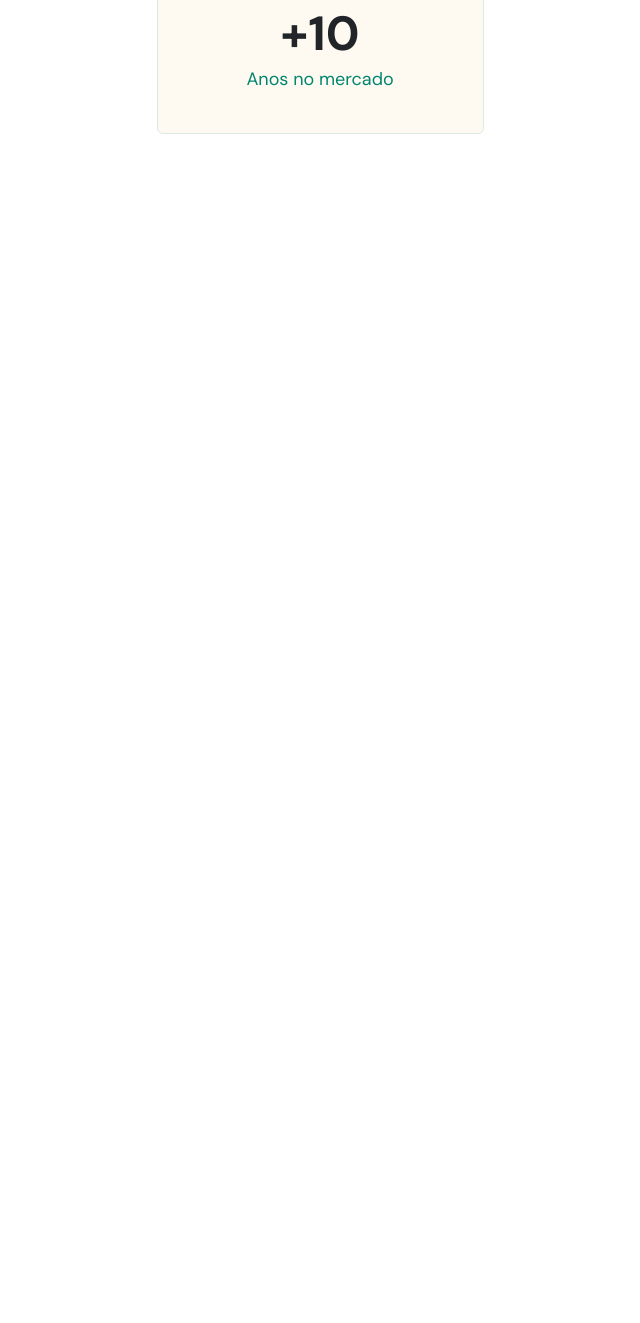
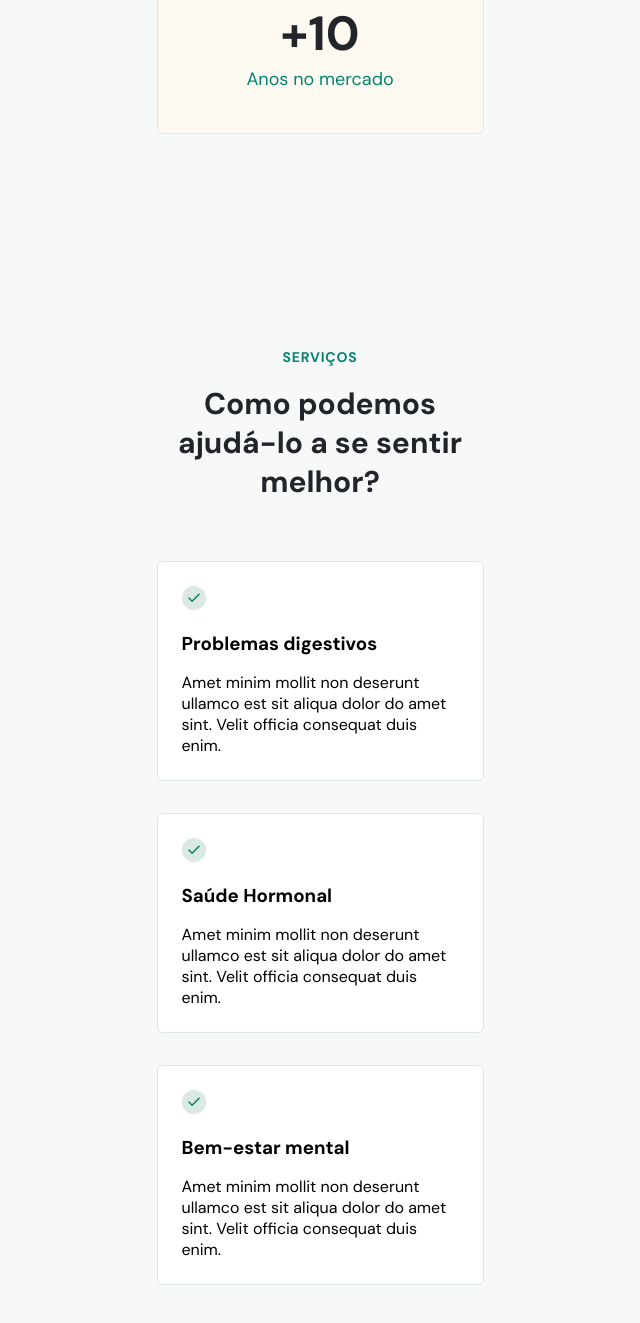
Before and after one commit to SirFaria/DoctorCare, a plain HTML site: page index.html in a window 1280 px wide. Shown: the part 1239-2562 px from the top of the page, without its empty margins (320-960 px from the left). Before the commit the page ends 1373 px from the top, so only its background shows below. Drawn offline with Linux system fonts and the light colour scheme.

Commit message:
📦 NEW: Create services section

```diff
--- a/index.html
+++ b/index.html
@@ -211,6 +211,89 @@
       </div>
     </header>
 
+    <section id="services">
+      <div class="wrapper">
+        <header>
+          <h4>Serviços</h4>
+          <h2>Como podemos ajudá-lo a se sentir melhor?</h2>
+        </header>
+
+        <div class="cards">
+          <div class="card">
+            <svg
+              width="24"
+              height="24"
+              viewBox="0 0 24 24"
+              fill="none"
+              xmlns="http://www.w3.org/2000/svg"
+            >
+              <circle cx="12" cy="12" r="12" fill="#DCE9E2" />
+              <path
+                d="M17.091 8.18182L10.091 15.1818L6.90918 12"
+                stroke="#00856F"
+                stroke-width="1.5"
+                stroke-linecap="round"
+                stroke-linejoin="round"
+              />
+            </svg>
+            <h3>Problemas digestivos</h3>
+            <p>
+              Amet minim mollit non deserunt ullamco est sit aliqua dolor do
+              amet sint. Velit officia consequat duis enim.
+            </p>
+          </div>
+
+          <div class="card">
+            <svg
+              width="24"
+              height="24"
+              viewBox="0 0 24 24"
+              fill="none"
+              xmlns="http://www.w3.org/2000/svg"
+            >
+              <circle cx="12" cy="12" r="12" fill="#DCE9E2" />
+              <path
+                d="M17.091 8.18182L10.091 15.1818L6.90918 12"
+                stroke="#00856F"
+                stroke-width="1.5"
+                stroke-linecap="round"
+                stroke-linejoin="round"
+              />
+            </svg>
+            <h3>Saúde Hormonal</h3>
+            <p>
+              Amet minim mollit non deserunt ullamco est sit aliqua dolor do
+              amet sint. Velit officia consequat duis enim.
+            </p>
+          </div>
+
+          <div class="card">
+            <svg
+              width="24"
+              height="24"
+              viewBox="0 0 24 24"
+              fill="none"
+              xmlns="http://www.w3.org/2000/svg"
+            >
+              <circle cx="12" cy="12" r="12" fill="#DCE9E2" />
+              <path
+                d="M17.091 8.18182L10.091 15.1818L6.90918 12"
+                stroke="#00856F"
+                stroke-width="1.5"
+                stroke-linecap="round"
+                stroke-linejoin="round"
+              />
+            </svg>
+            <h3>Bem-estar mental</h3>
+            <p>
+              Amet minim mollit non deserunt ullamco est sit aliqua dolor do
+              amet sint. Velit officia consequat duis enim.
+            </p>
+          </div>
+        </div>
+      </div>
+    </section>
+
     <script src="main.js"></script>
   </body>
 </html>
--- a/style.css
+++ b/style.css
@@ -29,6 +29,8 @@ body {
 }
 
 body {
+  background: var(--primary-light-02);
+
   font-family: "DM Sans";
   font-size: 1.6rem;
 
@@ -39,6 +41,10 @@ body {
 
 ul {
   list-style: none;
+}
+
+section {
+  padding-block: 10rem;
 }
 
 .wrapper {
@@ -163,7 +169,6 @@ body.menu-expanded .logo path {
   fill: var(--secondary-white);
 }
 
-body.menu-expanded .toggle-menu,
 body.menu-expanded .toggle-menu::after,
 body.menu-expanded .toggle-menu::before {
   background: var(--secondary-white);
@@ -338,3 +343,46 @@ header .stat p {
   margin: 0;
   line-height: 150%;
 }
+
+/* ============ Services ============================== */
+
+#services header h4 {
+  color: var(--primary);
+
+  margin-bottom: 1.6rem;
+
+  font-size: 1.4rem;
+  line-height: 150%;
+  letter-spacing: 0.08rem;
+  text-transform: uppercase;
+}
+
+#services header h2 {
+  color: var(--secondary-headline);
+
+  margin-bottom: 6rem;
+
+  font-size: 3rem;
+  line-height: 3.9rem;
+}
+
+#services .cards {
+  display: flex;
+  flex-direction: column;
+  gap: 3.2rem;
+}
+
+#services .card {
+  background: var(--secondary-white);
+
+  border: 1px solid var(--primary-light-01);
+  border-radius: 0.6rem;
+
+  padding: 2.4rem;
+
+  text-align: left;
+}
+
+#services .card h3 {
+  margin-block: 1.6rem;
+}
```
